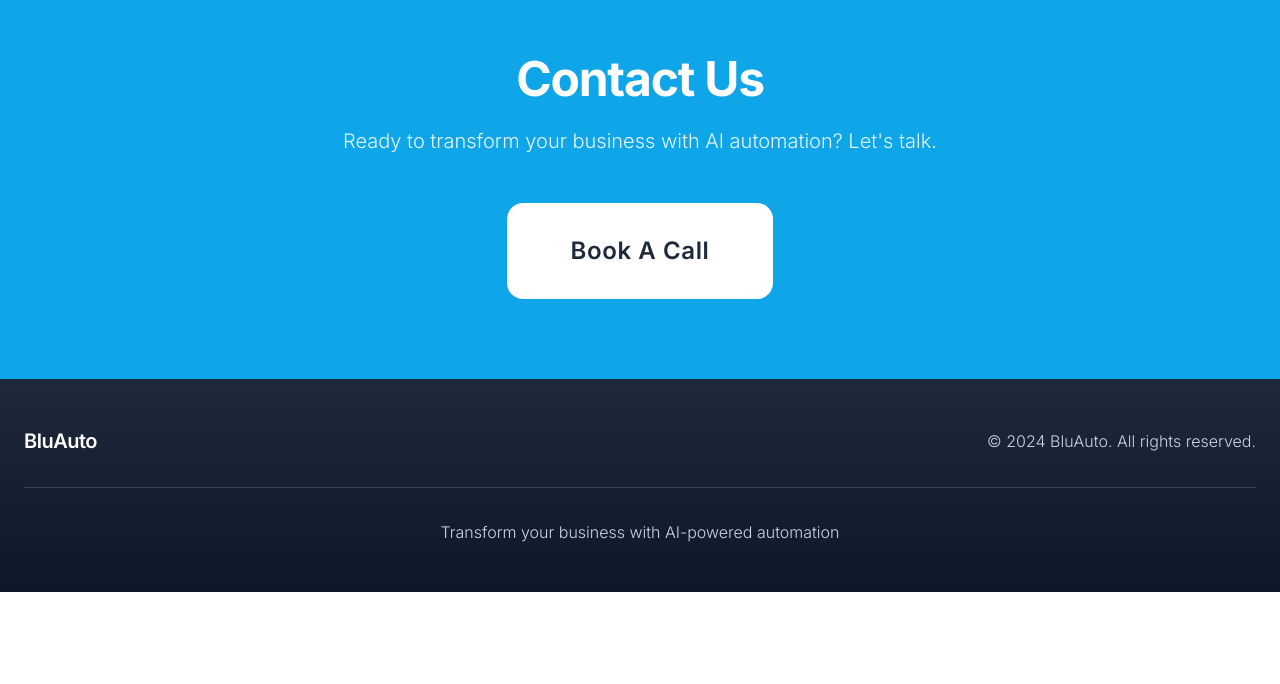
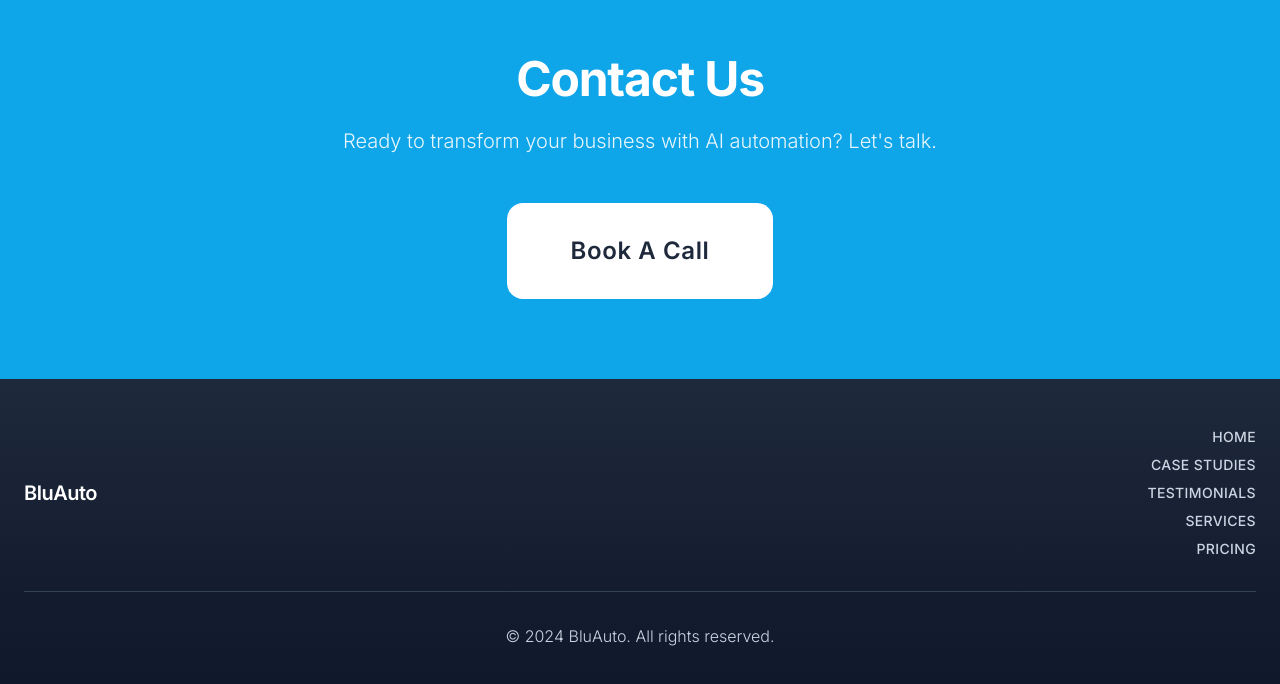
Before and after one commit to SherazAbbas2007/BluAuto-Website, a React (Vite) app: page / in a window 1280 px wide. Shown: the part 3521-4205 px from the top of the page. Before the commit the page ends 4113 px from the top, so only its background shows below. Built offline with nearby package versions, Linux system fonts and the light colour scheme; some icons are missing.

Commit message:
Add footer navigation and copyright update
Added navigation links to the footer and moved the copyright notice to the bottom, replacing the "Transform your business..." text. Edited `src/components/Footer.tsx`.

```diff
--- a/src/components/Footer.tsx
+++ b/src/components/Footer.tsx
@@ -2,6 +2,25 @@
 import React from 'react';
 
 const Footer = () => {
+  const navItems = [
+    { name: 'HOME', href: '#' },
+    { name: 'CASE STUDIES', href: '#usecases' },
+    { name: 'TESTIMONIALS', href: '#about' },
+    { name: 'SERVICES', href: '#process' },
+    { name: 'PRICING', href: '#contact' }
+  ];
+
+  const scrollToSection = (href: string) => {
+    if (href === '#') {
+      window.scrollTo({ top: 0, behavior: 'smooth' });
+      return;
+    }
+    const element = document.querySelector(href);
+    if (element) {
+      element.scrollIntoView({ behavior: 'smooth' });
+    }
+  };
+
   return (
     <footer className="bg-gradient-to-b from-slate-800 to-slate-900 text-white py-12">
       <div className="max-w-7xl mx-auto px-6">
@@ -10,16 +29,22 @@ const Footer = () => {
             <span className="text-xl font-semibold tracking-tight">BluAuto</span>
           </div>
 
-          <div className="text-center md:text-right">
-            <p className="text-slate-300 font-light">
-              © 2024 BluAuto. All rights reserved.
-            </p>
+          <div className="flex flex-col items-center md:items-end space-y-2">
+            {navItems.map(item => (
+              <button
+                key={item.name}
+                onClick={() => scrollToSection(item.href)}
+                className="text-slate-300 hover:text-white transition-colors duration-200 text-sm font-medium tracking-wide"
+              >
+                {item.name}
+              </button>
+            ))}
           </div>
         </div>
 
         <div className="mt-8 pt-8 border-t border-slate-700 text-center">
           <p className="text-slate-300 font-light">
-            Transform your business with AI-powered automation
+            © 2024 BluAuto. All rights reserved.
           </p>
         </div>
       </div>
```
